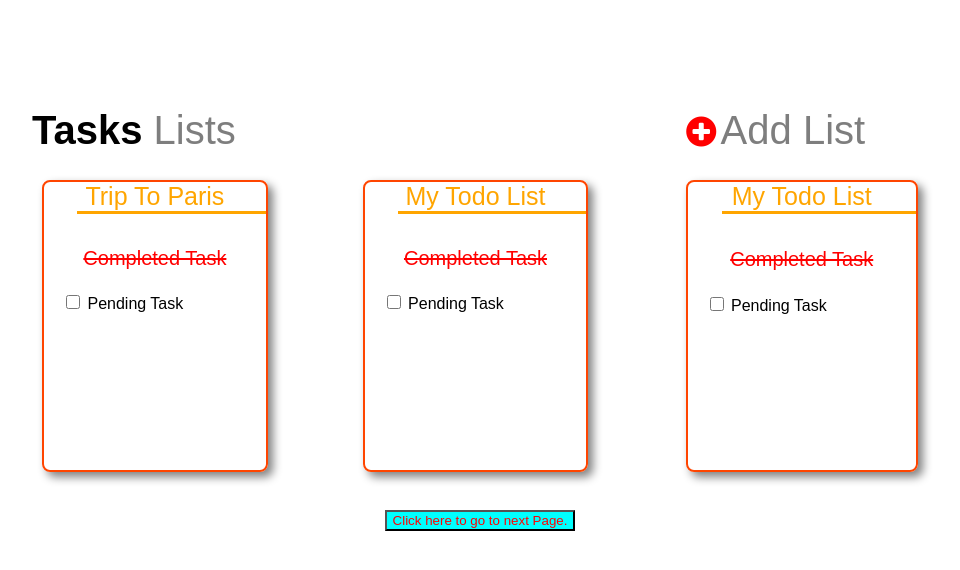
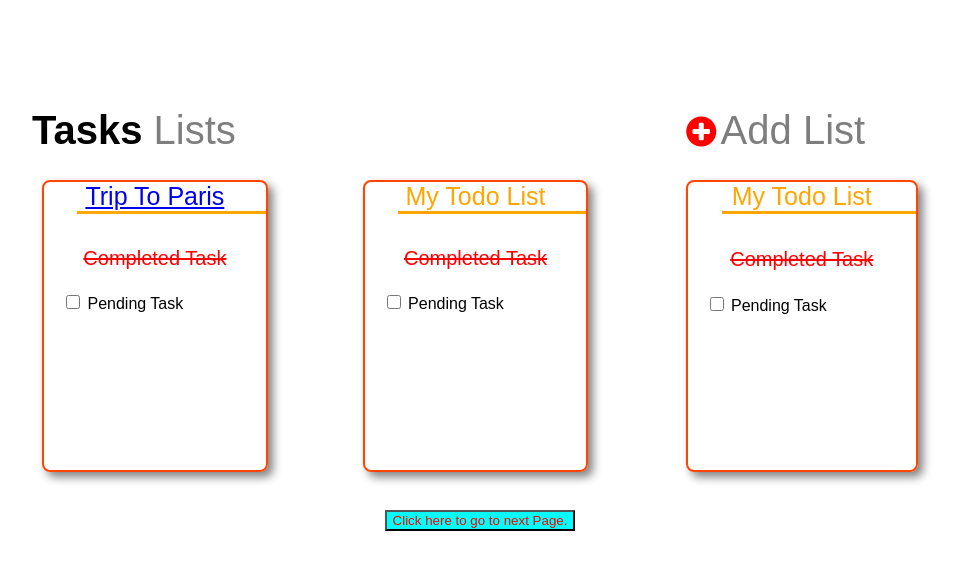
Before and after one commit to Csingla029/todoview, a plain HTML site: page index.html in a window 1280 px wide. Shown: the whole page, without its empty margins (160-1120 px from the left). Drawn offline with Linux system fonts and the light colour scheme.

Commit message:
Update index.html

```diff
--- a/index.html
+++ b/index.html
@@ -23,7 +23,7 @@
             </div>
         </div>
         <div class="card item3">
-            <div class="heading">Trip To Paris</div>
+            <div class="heading"><a class="link1" href="./index1.html">Trip To Paris</a></div>
             <div class="hr"></div>
             <div class="cut">Completed Task</div>
             <div class="tick">
@@ -66,7 +66,7 @@
                 <a href="./index3.html"><i class="fa fa-plus-circle" style="font-size:28px;color:red"></i></a>
             </div>
         </div>
-        <div class="list list3">Trip to Paris</div>
+        <div class="list list3"><a class="link1 link2" href="./index1.html">Trip to Paris</a></div>
         <div class="list list4">My Todo List 2</div>
         <div class="list list5">My Todo List 3</div>
         <div class="list list6">My Todo List 4</div>
```
